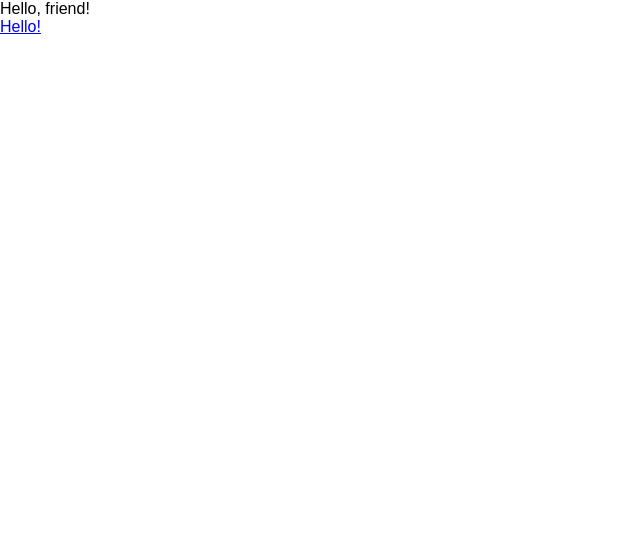
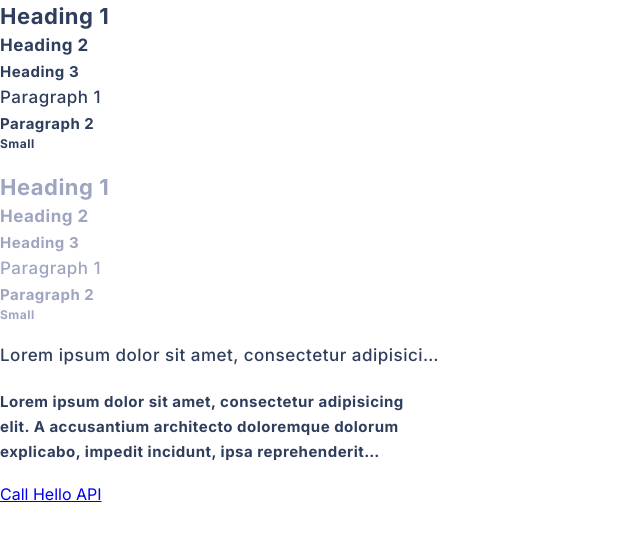
Before and after one commit to CodectiveOrg/recipes, a React (Vite) app: page / in a window 1280 px wide. Shown: the top 540 px of the page, without its empty margins (0-640 px from the left). Built offline with nearby package versions, Linux system fonts and the light colour scheme.

Commit message:
25 Typography (#6)
* [ADD] font

* [ADD] typography styles

* [ADD] shadows

* [ADD] typography component

* [ADD] max lines

```diff
--- a/index.html
+++ b/index.html
@@ -5,6 +5,13 @@
     <link rel="icon" type="image/svg+xml" href="/favicon.svg" />
     <meta name="viewport" content="width=device-width, initial-scale=1.0" />
     <title>Recipes</title>
+
+    <link rel="preconnect" href="https://fonts.googleapis.com" />
+    <link rel="preconnect" href="https://fonts.gstatic.com" crossorigin />
+    <link
+      href="https://fonts.googleapis.com/css2?family=Inter:ital,opsz,wght@0,14..32,100..900;1,14..32,100..900&display=swap"
+      rel="stylesheet"
+    />
   </head>
   <body>
     <div id="root"></div>
--- /dev/null
+++ b/src/components/typography/typography.component.tsx
@@ -0,0 +1,59 @@
+import type { CSSProperties, PropsWithChildren, ReactNode } from "react";
+
+import clsx from "clsx";
+
+import styles from "./typography.module.css";
+
+type VariantType = "h1" | "h2" | "h3" | "p1" | "p2" | "s";
+
+type ColorType = "text" | "text-secondary";
+
+type Props = PropsWithChildren<
+  ({ p?: boolean; span?: never } | { p?: never; span?: boolean }) & {
+    ellipsis?: boolean;
+    className?: string;
+    style?: CSSProperties;
+    variant: VariantType;
+    color?: ColorType;
+    maxLines?: number;
+  }
+>;
+
+export default function TypographyComponent({
+  p = false,
+  span = false,
+  ellipsis = false,
+  className,
+  style,
+  variant,
+  color = "text",
+  maxLines,
+  children,
+}: Props): ReactNode {
+  const Component = p ? "p" : span ? "span" : "div";
+
+  const maxLinesStyle = {
+    display: "-webkit-box",
+    "-webkit-line-clamp": `${maxLines}`,
+    "-webkit-box-orient": "vertical",
+    overflow: "hidden",
+  } as CSSProperties;
+
+  return (
+    <Component
+      className={clsx(
+        styles.typography,
+        ellipsis && styles.ellipsis,
+        variant,
+        styles[color],
+        className,
+      )}
+      style={{
+        ...(maxLines ? maxLinesStyle : {}),
+        ...style,
+      }}
+    >
+      {children}
+    </Component>
+  );
+}
--- /dev/null
+++ b/src/components/typography/typography.module.css
@@ -0,0 +1,16 @@
+.typography {
+  &.ellipsis {
+    overflow: hidden;
+
+    text-overflow: ellipsis;
+    white-space: nowrap;
+  }
+
+  &.text {
+    color: var(--color-text);
+  }
+
+  &.text-secondary {
+    color: var(--color-text-secondary);
+  }
+}
--- a/src/index.css
+++ b/src/index.css
@@ -8,7 +8,7 @@
 }
 
 html {
-  font-family: sans-serif;
+  font-family: Inter, sans-serif;
 }
 
 input,
--- a/src/main.tsx
+++ b/src/main.tsx
@@ -13,6 +13,8 @@ import Routing from "./routing.tsx";
 
 import "./index.css";
 import "./styles/colors.css";
+import "./styles/shadows.css";
+import "./styles/typography.css";
 
 createRoot(document.getElementById("root")!).render(
   <StrictMode>
--- a/src/pages/home/home.page.tsx
+++ b/src/pages/home/home.page.tsx
@@ -1,15 +1,63 @@
 import type { ReactNode } from "react";
 
 import { Link } from "react-router";
+
+import TypographyComponent from "@/components/typography/typography.component.tsx";
 
 import styles from "./home.module.css";
 
 export default function HomePage(): ReactNode {
   return (
     <div className={styles.home}>
-      Hello, friend!
+      <TypographyComponent variant="h1">Heading 1</TypographyComponent>
+      <TypographyComponent variant="h2">Heading 2</TypographyComponent>
+      <TypographyComponent variant="h3">Heading 3</TypographyComponent>
+      <TypographyComponent variant="p1">Paragraph 1</TypographyComponent>
+      <TypographyComponent variant="p2">Paragraph 2</TypographyComponent>
+      <TypographyComponent variant="s">Small</TypographyComponent>
       <br />
-      <Link to="/hello">Hello!</Link>
+      <TypographyComponent variant="h1" color="text-secondary">
+        Heading 1
+      </TypographyComponent>
+      <TypographyComponent variant="h2" color="text-secondary">
+        Heading 2
+      </TypographyComponent>
+      <TypographyComponent variant="h3" color="text-secondary">
+        Heading 3
+      </TypographyComponent>
+      <TypographyComponent variant="p1" color="text-secondary">
+        Paragraph 1
+      </TypographyComponent>
+      <TypographyComponent variant="p2" color="text-secondary">
+        Paragraph 2
+      </TypographyComponent>
+      <TypographyComponent variant="s" color="text-secondary">
+        Small
+      </TypographyComponent>
+      <br />
+      <TypographyComponent
+        p
+        ellipsis
+        variant="p1"
+        style={{ maxInlineSize: "40ch" }}
+      >
+        Lorem ipsum dolor sit amet, consectetur adipisicing elit. A accusantium
+        architecto doloremque dolorum explicabo, impedit incidunt, ipsa
+        reprehenderit saepe tempore tenetur vel.
+      </TypographyComponent>
+      <br />
+      <TypographyComponent
+        p
+        variant="p2"
+        maxLines={3}
+        style={{ maxInlineSize: "40ch" }}
+      >
+        Lorem ipsum dolor sit amet, consectetur adipisicing elit. A accusantium
+        architecto doloremque dolorum explicabo, impedit incidunt, ipsa
+        reprehenderit saepe tempore tenetur vel.
+      </TypographyComponent>
+      <br />
+      <Link to="/hello">Call Hello API</Link>
     </div>
   );
 }
--- /dev/null
+++ b/src/styles/shadows.css
@@ -0,0 +1,3 @@
+:root {
+  --shadow-card: 0 -4px 56px 0 hsl(220deg 100% 41% / 3%);
+}
--- /dev/null
+++ b/src/styles/typography.css
@@ -0,0 +1,51 @@
+h1,
+.h1 {
+  font-size: 1.375rem;
+  font-weight: 700;
+
+  letter-spacing: 0.5px;
+  line-height: 2rem;
+}
+
+h2,
+.h2 {
+  font-size: 1.0625rem;
+  font-weight: 700;
+
+  letter-spacing: 0.5px;
+  line-height: 1.6875rem;
+}
+
+h3,
+.h3 {
+  font-size: 0.9375rem;
+  font-weight: 700;
+
+  letter-spacing: 0.5px;
+  line-height: 1.5625rem;
+}
+
+p,
+.p1 {
+  font-size: 1.0625rem;
+  font-weight: 500;
+
+  letter-spacing: 0.5px;
+  line-height: 1.6875rem;
+}
+
+.p2 {
+  font-size: 0.9375rem;
+  font-weight: 700;
+
+  letter-spacing: 0.5px;
+  line-height: 1.5625rem;
+}
+
+.s {
+  font-size: 0.75rem;
+  font-weight: 700;
+
+  letter-spacing: 0.5px;
+  line-height: normal;
+}
```
